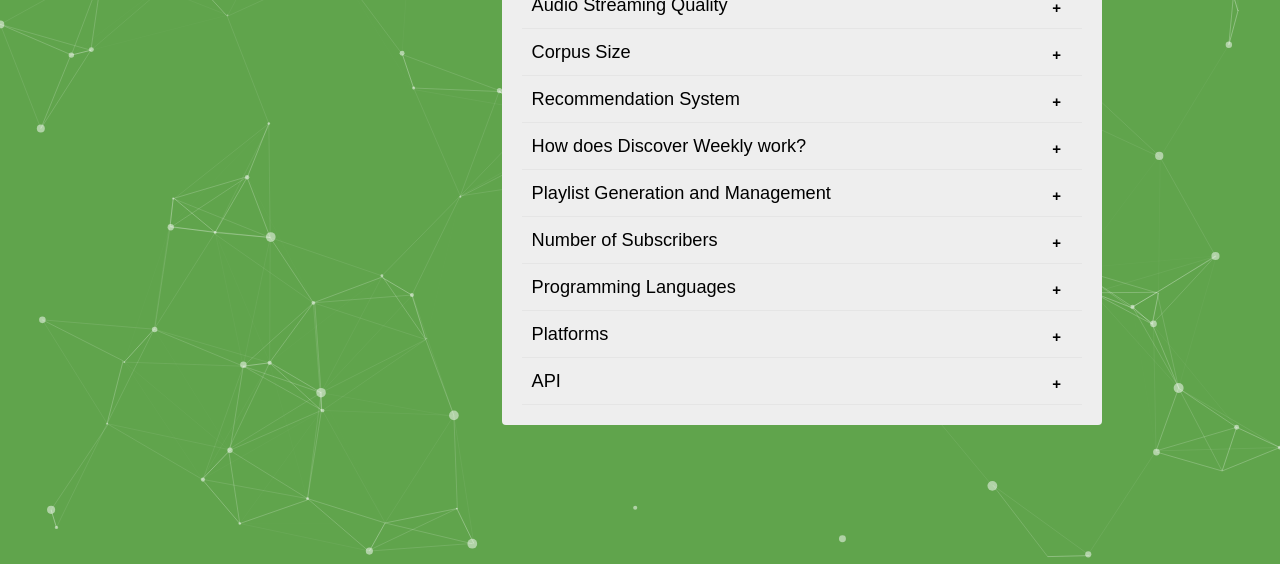
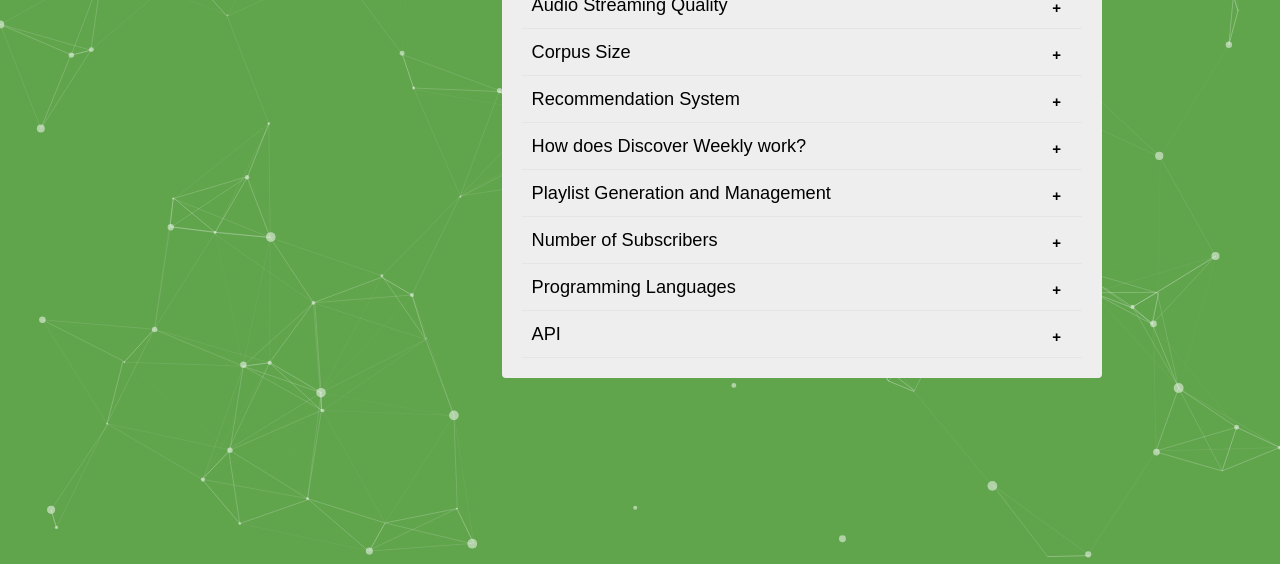
Before and after one commit to ambr0se6/ambr0se6.github.io, a plain HTML site: page spotifyPresentation.html in a window 1280 px wide. Shown: the part 236-800 px from the top of the page. Drawn offline with Linux system fonts and the light colour scheme; a web font is replaced by a local one.

Commit message:
removed a mistake

```diff
--- a/spotifyPresentation.html
+++ b/spotifyPresentation.html
@@ -174,14 +174,6 @@
         </div>
         <div class="accordion">
             <div class="accordion-item">
-                <a>Platforms</a>
-                <div class="content">
-                    <h6>All undergraduate and high school students are welcome! If you are under 18, we’ll need a parental consent form.</h6>
-                </div>
-            </div>
-        </div>
-        <div class="accordion">
-            <div class="accordion-item">
                 <a>API</a>
                 <div class="content">
                     <h6> - <b>Audio Features and Analysis</b>: Read calculated audio features of tracks to learn about danceability, energy, valence, etc</h6>
```
